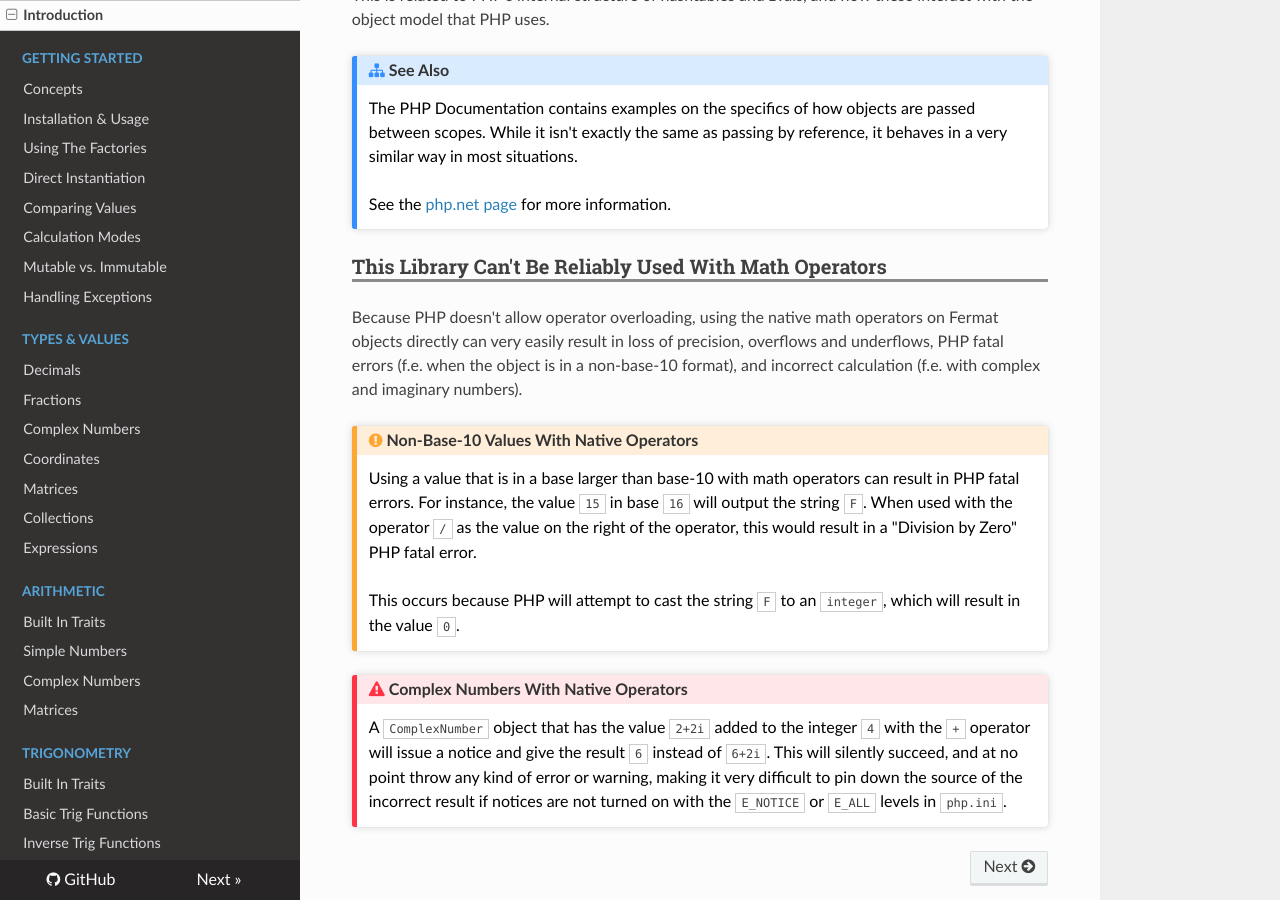
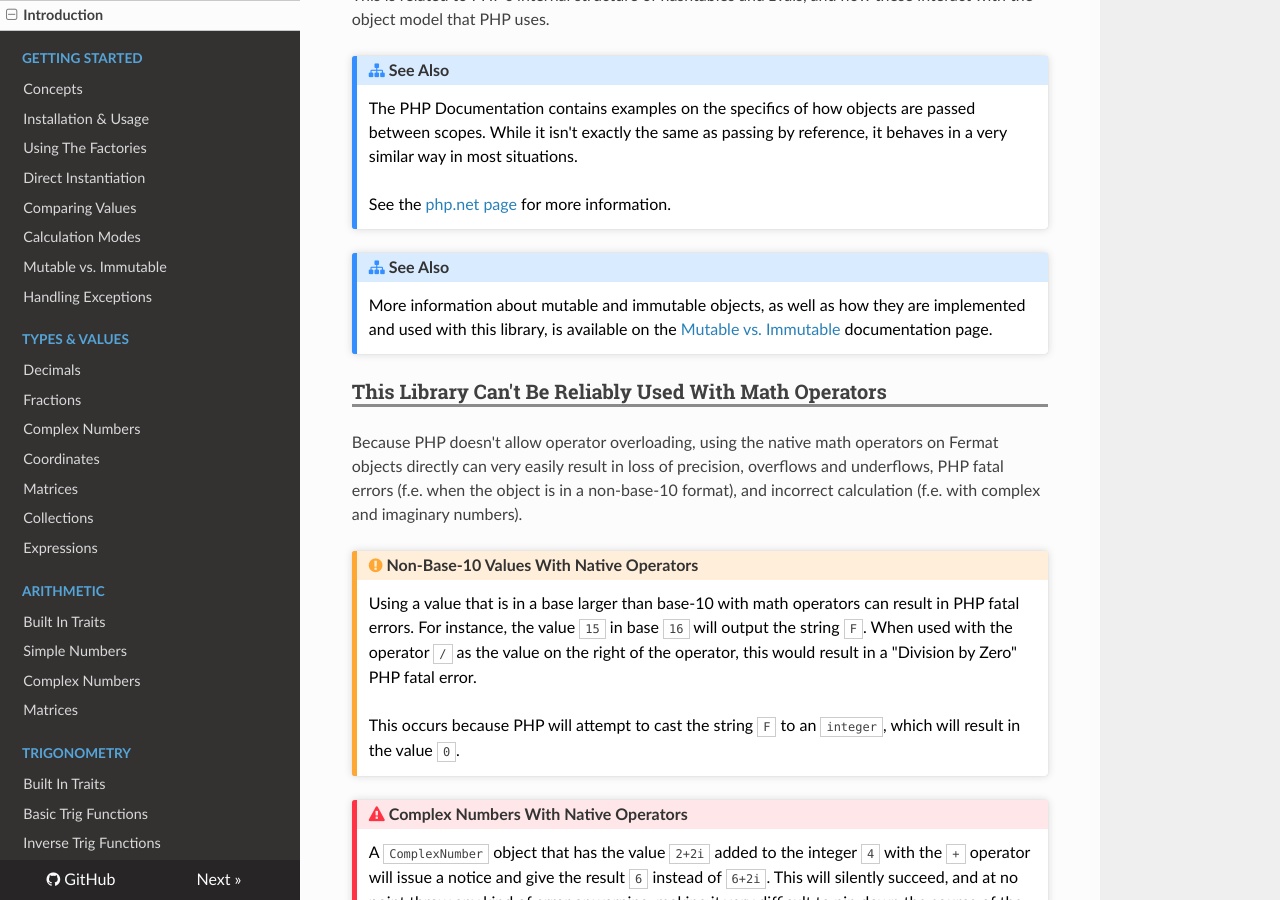
Before and after one commit to JordanRL/Fermat, an MkDocs documentation site: the page built from docs/index.md, in a window 1280 px wide and 900 px high, scrolled down 5011 px. Built offline with MkDocs 1.6.1, drawn with Linux system fonts in a browser that asks for light colours; nearby versions of some CDN libraries.

Commit message:
added additional see-also on introduction

```diff
--- a/docs/index.md
+++ b/docs/index.md
@@ -119,6 +119,9 @@ This is related to PHP's internal structure of hashtables and zvals, and how the
 
     See the [php.net page](https://www.php.net/manual/en/language.oop5.references.php) for more information.
 
+!!! see-also "See Also"
+    More information about mutable and immutable objects, as well as how they are implemented and used with this library, is available on the [Mutable vs. Immutable](getting-started/mutability.md) documentation page.
+
 ### This Library Can't Be Reliably Used With Math Operators
 
 Because PHP doesn't allow operator overloading, using the native math operators on Fermat objects directly can very easily result in loss of precision, overflows and underflows, PHP fatal errors (f.e. when the object is in a non-base-10 format), and incorrect calculation (f.e. with complex and imaginary numbers).
```
